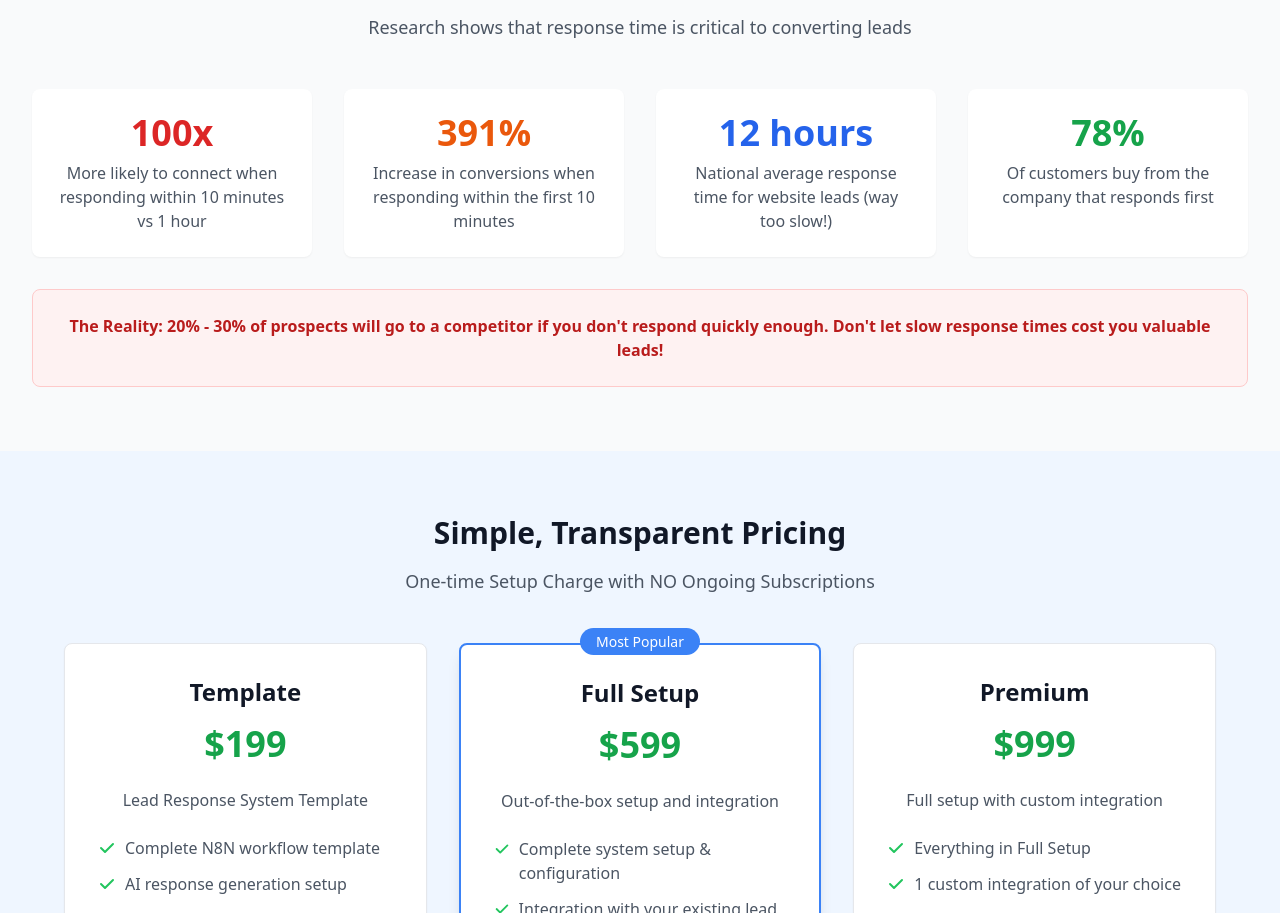
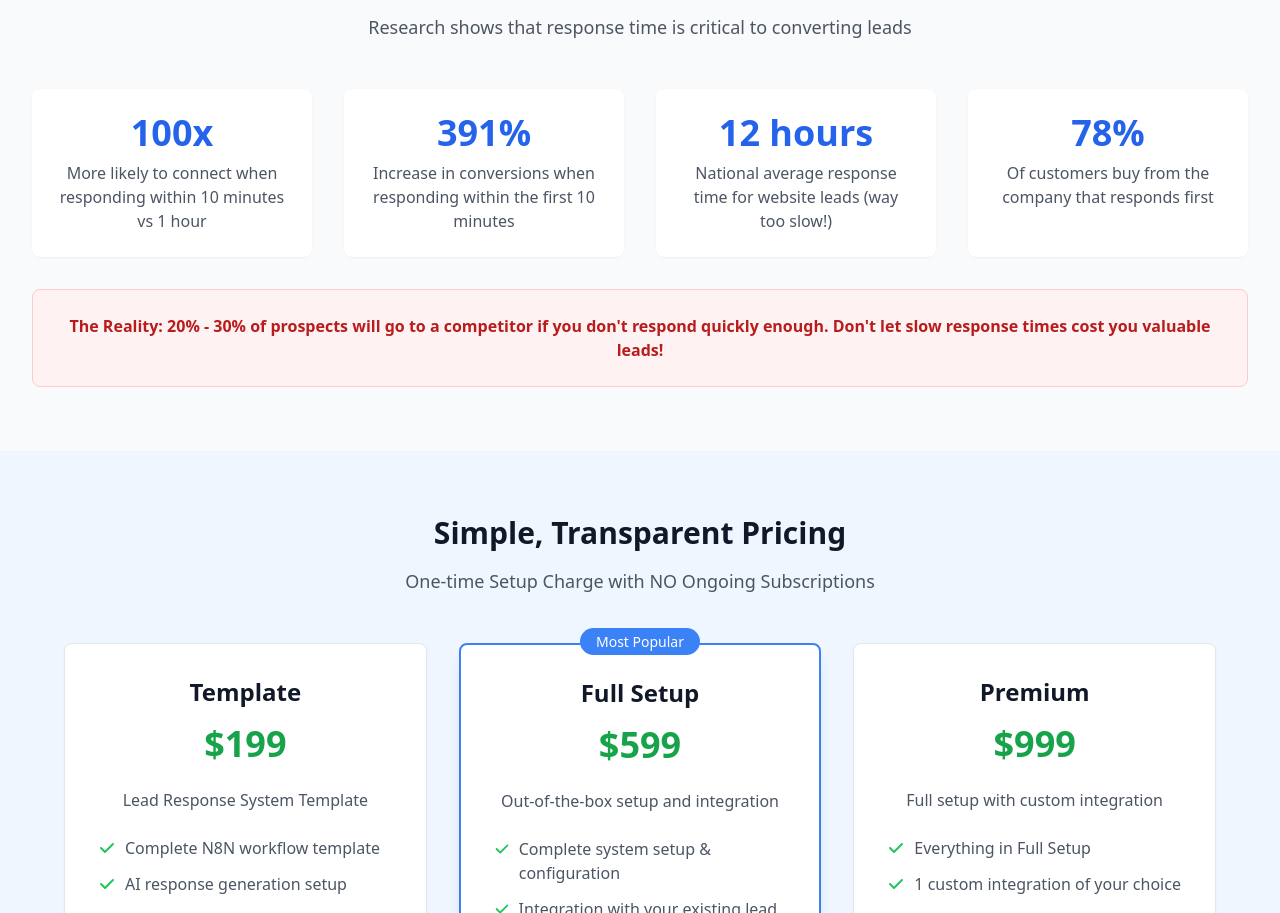
Before and after one commit to blueprintit-ai/octoassistant, a website: page index.html in a window 1280 px wide. Shown: the part 2536-3449 px from the top of the page. Drawn offline with nearby package versions, Linux system fonts and the light colour scheme.

Commit message:
Update index.html

```diff
--- a/index.html
+++ b/index.html
@@ -240,12 +240,12 @@
 
                 <div class="grid md:grid-cols-2 lg:grid-cols-4 gap-8">
                     <div class="bg-white rounded-lg p-6 text-center shadow-sm">
-                        <div class="text-4xl font-bold text-red-600 mb-2">100x</div>
+                        <div class="text-4xl font-bold text-blue-600 mb-2">100x</div>
                         <p class="text-gray-600">More likely to connect when responding within 10 minutes vs 1 hour</p>
                     </div>
 
                     <div class="bg-white rounded-lg p-6 text-center shadow-sm">
-                        <div class="text-4xl font-bold text-orange-600 mb-2">391%</div>
+                        <div class="text-4xl font-bold text-blue-600 mb-2">391%</div>
                         <p class="text-gray-600">Increase in conversions when responding within the first 10 minutes</p>
                     </div>
 
@@ -255,7 +255,7 @@
                     </div>
 
                     <div class="bg-white rounded-lg p-6 text-center shadow-sm">
-                        <div class="text-4xl font-bold text-green-600 mb-2">78%</div>
+                        <div class="text-4xl font-bold text-blue-600 mb-2">78%</div>
                         <p class="text-gray-600">Of customers buy from the company that responds first</p>
                     </div>
                 </div>
```
